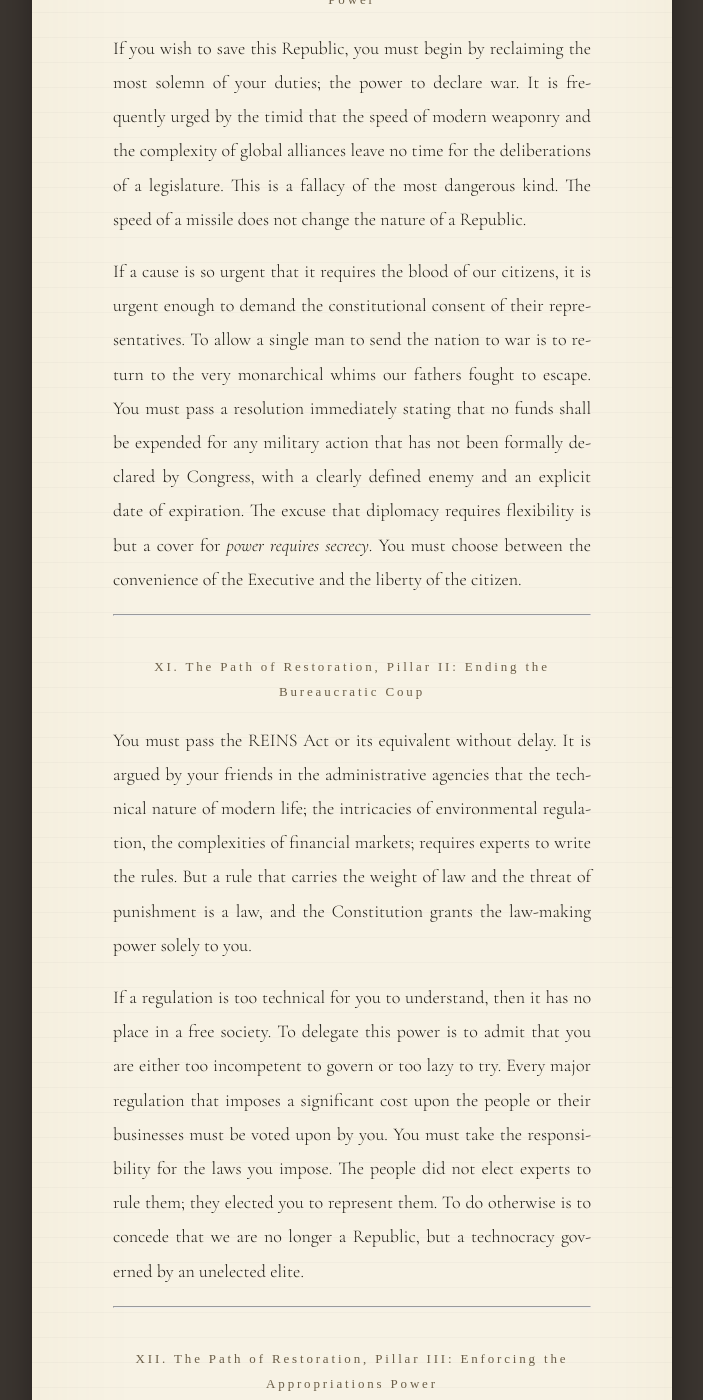
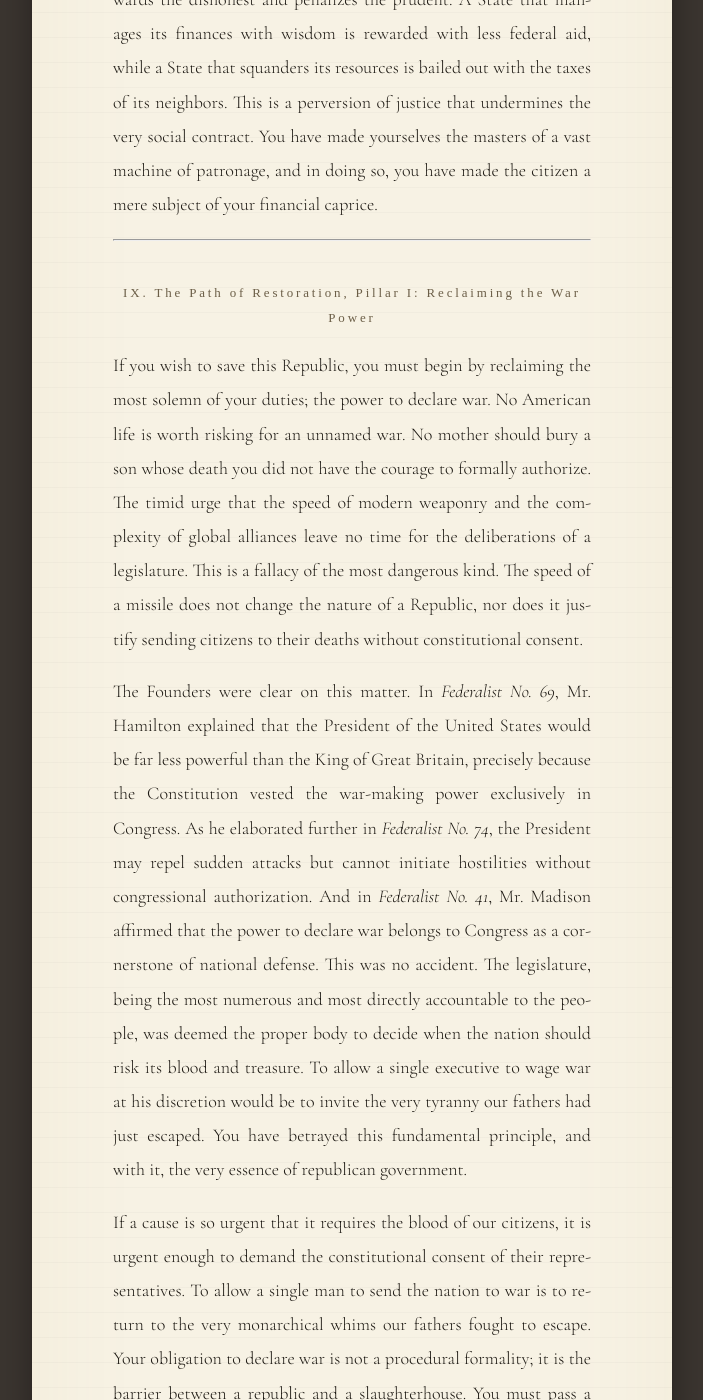
Before and after one commit to LettertoCongress/LettertoCongress.github.io, a Jekyll site: the page built from remonstrance.md, in a window 1280 px wide and 1400 px high, scrolled down 9763 px. Shown: the whole window, without its empty margins (288-991 px from the left). Built offline with Jekyll 4.4.1, drawn with Linux system fonts in a browser that asks for light colours; some web fonts are replaced; some of the changed text lies outside the part shown.

Commit message:
Update and improve letter

```diff
--- a/remonstrance.md
+++ b/remonstrance.md
@@ -14,7 +14,7 @@
 
 It is a circumstance which no man of sense can overlook, and which no sophistry of party spirit can long conceal, that the present disturbances convulsing our national councils are but the natural and inevitable fruit of a most long-standing, deliberate, and systematic abandonment of the boundaries set by our founding charter. To observe those who sit in the seats of the Legislature; men who have for decades treated the enumerated powers of Article I as mere suggestions to be bypassed whenever the winds of political convenience blow in an unfavourable direction; now raising a clamour against the Executive branch, is a spectacle of hypocrisy so brazen and so thoroughly transparent, that it must provoke even the most dormant spirit to a state of absolute and righteous resentment.
 
-I am writing this because my patience is quite exhausted. To witness the choreographed outrage, the practiced frowns, and the hollow, reverberating speeches concerning executive overreach is, to a thinking mind, genuinely nauseating. You are standing in the wreckage of a fire which you yourselves helped to kindle, acting as if you were the very persons attempting to preserve the building from a conflagration. For decades, you have been the ones handing over the keys to our national house. You have unbolted the windows and dismantled the very locks that were were designed to keep power in its proper place. And now that the door has been locked from the inside by a strength you encouraged, you have the nerve to act like victims of a sudden and unforeseen theft.
+I am writing this because my patience is quite exhausted. To witness the choreographed outrage, the practiced frowns, and the hollow, reverberating speeches concerning executive overreach is, to a thinking mind, genuinely nauseating. You are standing in the wreckage of a fire you yourselves helped to kindle, then pretending to be the very people trying to preserve the building. For decades, you have been the ones handing over the keys to our national house. You have unbolted the windows and dismantled the very locks that were designed to keep power in its proper place. And now that the door has been locked from the inside by a strength you encouraged, you have the nerve to act like victims of a sudden and unforeseen theft.
 
 ---
 
@@ -22,9 +22,9 @@
 
 We were meant to be a Republic; a system built on fixed law and partitioned authority, not an unlimited democracy where the majority may act without restraint, nor a system where the Executive may govern by decree. Mr. Madison, writing in *Federalist No. 45*, made the condition of our Union perfectly clear: the powers delegated to the federal government were to be few and defined, while those remaining with the states were to be numerous and indefinite. He did not offer this as a suggestion. He did not present it as a malleable theory to be discarded when the complexities of the age seemed too great. He offered it as a structural necessity to prevent the very tyranny we now face.
 
-The Constitution is not an elastic document; it is a list. If a power is not found upon that list, you do not possess it. It is as simple, and as profound, as that. Yet, you have treated this sacred charter as if it were a common rag, tossing it aside whenever a policy was too difficult to pass through the proper channels or an election was too close to risk a difficult vote. Mr. Hamilton noted in *Federalist No. 78* that the legislature has no authority to pass acts contrary to the manifest tenor of the Constitution. By ignoring these boundaries, you have destroyed the very concept of limited government.
+I maintain that the Constitution is not an elastic document; it is a list. If a power is not found upon that list, you do not possess it. It is as simple, and as profound, as that. Yet, you have treated this sacred charter as if it were a common rag, tossing it aside whenever a policy was too difficult to pass through the proper channels or an election was too close to risk a difficult vote. Mr. Hamilton noted in *Federalist No. 78* that the legislature has no authority to pass acts contrary to the manifest tenor of the Constitution. By ignoring these boundaries, you have destroyed the very concept of limited government.
 
-Every time you interpret a clause to mean its opposite, or hide behind the General Welfare to fund projects that the Founders would have found absurd, you are eroding the soil in which liberty grows. When you allow the Executive to interpret its own powers, or when you delegate your law-making authority to unelected boards and commissions, you are committing a slow suicide of the legislative branch. You have turned the supreme law of the land into a mere suggestion, and in doing so, you have invited the very autocracy you now pretend to fear.
+Every time you interpret a clause to mean its opposite, or hide behind the General Welfare to fund projects that the Founders would have found absurd, you are eroding the soil in which liberty grows. When you allow the Executive to interpret its own powers, or when you delegate your law-making authority to unelected boards and commissions, you are committing a slow suicide of the legislative branch. No branch stands untouched by this decay, but it is the Legislature that first surrendered the power it alone was entrusted with. You have turned the supreme law of the land into a mere suggestion, and in doing so, you have invited the very autocracy you now pretend to fear.
 
 ---
 
@@ -52,9 +52,9 @@
 
 History does not repeat, but it certainly rhymes; and you are currently reciting the final verses of the Roman Republic with a fidelity that is truly alarming. Rome's fall was not the work of a single day, nor the triumph of a single man. It was a slow, institutional rot that began in the very heart of its government; the Senate.
 
-One must contrast the conduct of the early Roman Senate; which understood that their authority rested upon their character and their unyielding devotion to the *Mos Maiorum*; with the flaccidity of the later body. In 133 B.C., when the Gracchi brothers attempted to use the law to fix a broken system of land ownership, the Senate responded with violence. They taught the people that the law was negotiable and that force was the ultimate arbiter.
+One must contrast the conduct of the early Roman Senate; which understood that their authority rested upon their character and their unyielding devotion to the *Mos Maiorum*; with the flaccidity of the later body. In 133 B.C., when the Gracchi brothers attempted to use the law to fix a broken system of land ownership, certain members of the senatorial class responded with violence. They taught the people that the law was negotiable and that force was the ultimate arbiter.
 
-Then came Gaius Marius, who reformed the army so that soldiers were loyal to their generals instead of the state. The Senate sat by as the military became a political weapon, too afraid of the generals to assert the power of the law. By the time Julius Caesar crossed the Rubicon, he was merely walking through a door that the Senate had left wide open for a hundred years. He did not have to overthrow a functioning Republic; he just had to step into the vacuum that your Roman predecessors had created through their own greed and indecision. You are the Senate that built the throne for Caesar. You have allowed the standards of the Republic to fall into the dust, and you now wonder why a man of ambition stoops to pick them up.
+Then came Gaius Marius, who reformed the army by opening enlistment to the landless poor — a change that permitted future generals to command the loyalty of their soldiers not through civic duty, but through pay, promises of land, and personal patronage. The Senate sat by as the military became a political weapon, too afraid of the generals to assert the power of the law. By the time Julius Caesar crossed the Rubicon, he was merely walking through a door that the Senate had left wide open for a hundred years. He did not have to overthrow a functioning Republic; he just had to step into the vacuum that your Roman predecessors had created through their own greed and indecision. You are the Senate that built the throne for Caesar. You have allowed the standards of the Republic to fall into the dust, and you now wonder why a man of ambition stoops to pick them up.
 
 ---
 
@@ -70,15 +70,15 @@
 
 Your failure is not a theory; it is a matter of documented record. Your dereliction of duty has been systematic and sustained across generations.
 
-**The War Power and the Abandonment of Article I:** In 1950, you permitted President Truman to send Americans to their deaths in Korea under the label of a "police action." There was no declaration of war. You bypassed Article I, Section 8 because it was easier than having a debate. This established a precedent that the President could commit the lives of citizens without the express consent of their representatives. Since that day, the war power of Congress has become a ghost. You have handed the most terrible power of a state; the power to kill and be killed; to a single individual, and then you wonder why the Executive feels emboldened to ignore you on lesser matters.
+**The War Power and the Abandonment of Article I:** In 1950, you permitted President Truman to send Americans to their deaths in Korea under the label of a "police action." There was no declaration of war. You bypassed Article I, Section 8 because it was easier than having a debate. This established a precedent that the President could commit the lives of citizens without the express consent of their representatives. Then, in the forests of Vietnam, you repeated this betrayal. Fifty-eight thousand Americans died without a single declaration of war. Today, their names are etched on a black wall in the nation's capital; a testament to their heroic sacrifice and to your constitutional cowardice. Since that day, the war power of Congress has become a ghost. You have handed the most terrible power of a state; the power to kill and be killed; to a single individual, and then you wonder why the Executive feels emboldened to ignore you on lesser matters.
 
-**The Administrative State and the Bureaucratic Coup:** You have allowed a massive, unelected fourth branch of government to take over. This is an injury to the very soul of the citizen. The law is no longer a known and fixed rule, but a shifting set of edicts issued by swarms of Officers who are accountable to no one. You have outsourced your job to bureaucrats because you were too busy with the theater of politics to do the work of governing. You have created a system where the citizen is governed by the whim of an agency rather than the law of his representative. This is a betrayal of the very concept of consent of the governed.
+**The Administrative State and the Bureaucratic Coup:** You have allowed what is effectively a massive, unelected administrative apparatus to take over. This is an injury to the very soul of the citizen. The law is no longer a known and fixed rule, but a shifting set of edicts issued by swarms of Officers who are accountable to no one. You have outsourced your job to bureaucrats because you were too busy with the theater of politics to do the work of governing. You have created a system where the citizen is governed by the whim of an agency rather than the law of his representative. This is a betrayal of the very concept of consent of the governed.
 
 **The Appropriations Power and the Loss of Sovereignty:** You have turned the power of the purse into a joke. Instead of budgets, we get continuing resolutions. Madison said the power of the purse is "the most complete and effectual weapon of the people's representatives." You have dropped that weapon. A body that cannot pass a budget is not a government; it is a committee of supplicants waiting for the Executive to tell them what they may spend. By refusing to engage in the difficult work of appropriation, you have surrendered the primary mechanism of legislative control.
 
 ---
 
-## VIII. The Moral Obligation of the Individual Representative
+## VII. The Moral Obligation of the Individual Representative
 
 It is a principle which every man of honor must hold dear, that a body of five hundred and thirty-five individuals cannot be held accountable unless each man is first held accountable for his own conduct. We must speak of the moral obligation that rests upon your shoulders; not as a collective, but as individuals who have taken a solemn oath before the Almighty. Every time you cast a vote for a bill of several thousand pages which you have not read, or every time you remain silent in the face of an act that you know to be outside the bonds of the law because it benefits your faction, you are personally contributing to the dissolution of the Republic.
 
@@ -98,23 +98,25 @@
 
 ---
 
-## X. The Path of Restoration, Pillar I: Reclaiming the War Power
+## IX. The Path of Restoration, Pillar I: Reclaiming the War Power
 
-If you wish to save this Republic, you must begin by reclaiming the most solemn of your duties; the power to declare war. It is frequently urged by the timid that the speed of modern weaponry and the complexity of global alliances leave no time for the deliberations of a legislature. This is a fallacy of the most dangerous kind. The speed of a missile does not change the nature of a Republic.
+If you wish to save this Republic, you must begin by reclaiming the most solemn of your duties; the power to declare war. No American life is worth risking for an unnamed war. No mother should bury a son whose death you did not have the courage to formally authorize. The timid urge that the speed of modern weaponry and the complexity of global alliances leave no time for the deliberations of a legislature. This is a fallacy of the most dangerous kind. The speed of a missile does not change the nature of a Republic, nor does it justify sending citizens to their deaths without constitutional consent.
 
-If a cause is so urgent that it requires the blood of our citizens, it is urgent enough to demand the constitutional consent of their representatives. To allow a single man to send the nation to war is to return to the very monarchical whims our fathers fought to escape. You must pass a resolution immediately stating that no funds shall be expended for any military action that has not been formally declared by Congress, with a clearly defined enemy and an explicit date of expiration. The excuse that diplomacy requires flexibility is but a cover for *power requires secrecy*. You must choose between the convenience of the Executive and the liberty of the citizen.
+The Founders were clear on this matter. In *Federalist No. 69*, Mr. Hamilton explained that the President of the United States would be far less powerful than the King of Great Britain, precisely because the Constitution vested the war-making power exclusively in Congress. As he elaborated further in *Federalist No. 74*, the President may repel sudden attacks but cannot initiate hostilities without congressional authorization. And in *Federalist No. 41*, Mr. Madison affirmed that the power to declare war belongs to Congress as a cornerstone of national defense. This was no accident. The legislature, being the most numerous and most directly accountable to the people, was deemed the proper body to decide when the nation should risk its blood and treasure. To allow a single executive to wage war at his discretion would be to invite the very tyranny our fathers had just escaped. You have betrayed this fundamental principle, and with it, the very essence of republican government.
+
+If a cause is so urgent that it requires the blood of our citizens, it is urgent enough to demand the constitutional consent of their representatives. To allow a single man to send the nation to war is to return to the very monarchical whims our fathers fought to escape. Your obligation to declare war is not a procedural formality; it is the barrier between a republic and a slaughterhouse. You must pass a resolution immediately stating that no funds shall be expended for any military action that has not been formally declared by Congress, with a clearly defined enemy and an explicit date of expiration. Any military action undertaken without such a declaration is an act of tyranny, and you are its accomplice. The excuse that diplomacy requires flexibility is but a cover for *power requires secrecy*. You must choose between the convenience of the Executive and the liberty of the citizen.
 
 ---
 
-## XI. The Path of Restoration, Pillar II: Ending the Bureaucratic Coup
+## X. The Path of Restoration, Pillar II: Ending the Bureaucratic Coup
 
 You must pass the REINS Act or its equivalent without delay. It is argued by your friends in the administrative agencies that the technical nature of modern life; the intricacies of environmental regulation, the complexities of financial markets; requires experts to write the rules. But a rule that carries the weight of law and the threat of punishment is a law, and the Constitution grants the law-making power solely to you.
 
-If a regulation is too technical for you to understand, then it has no place in a free society. To delegate this power is to admit that you are either too incompetent to govern or too lazy to try. Every major regulation that imposes a significant cost upon the people or their businesses must be voted upon by you. You must take the responsibility for the laws you impose. The people did not elect experts to rule them; they elected you to represent them. To do otherwise is to concede that we are no longer a Republic, but a technocracy governed by an unelected elite.
+As Hamilton warned in *Federalist No. 78*, the legislature is the proper body to make laws, while the executive is to execute them faithfully. By delegating this power to unelected agencies, you have inverted this fundamental principle, allowing bureaucrats to govern without accountability. If a regulation is too technical for you to understand, then it has no place in a free society. To delegate this power is to admit that you are either too incompetent to govern or too lazy to try. Every major regulation that imposes a significant cost upon the people or their businesses must be voted upon by you. You must take the responsibility for the laws you impose. The people did not elect experts to rule them; they elected you to represent them. To do otherwise is to concede that we are no longer a Republic, but a technocracy governed by an unelected elite.
 
 ---
 
-## XII. The Path of Restoration, Pillar III: Enforcing the Appropriations Power
+## XI. The Path of Restoration, Pillar III: Enforcing the Appropriations Power
 
 We must now speak of "the most complete and effectual weapon," as Mr. Madison termed it, with which a constitution can arm the representatives of the people; the power of the purse. You have, through a mixture of partisan cowardice and institutional sloth, allowed this weapon to rust in its scabbard. It is argued by those who prefer the ease of the present system that the complexities of a modern state, with its trillions in obligations and its vast array of departments, make a traditional budget impossible. They suggest that the continuing resolution is a necessary tool for the stability of the nation.
 
```
Also changed, not shown: other parts of remonstrance.md (+4 -4 lines).
